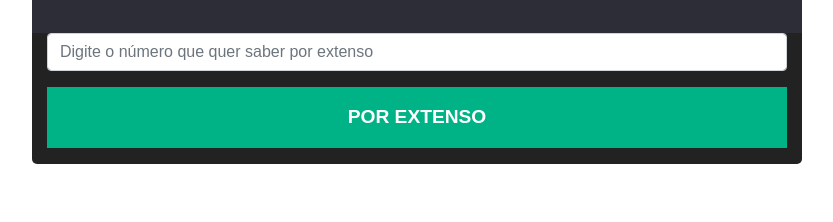
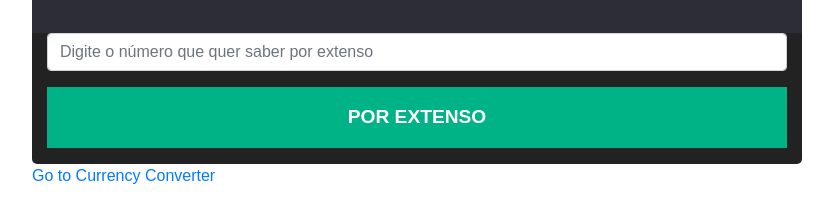
Before and after one commit to ribeiromatheus/multi-converter, a plain HTML site: page index.html in a window 1280 px wide. Shown: the part 100-322 px from the top of the page, without its empty margins (223-1056 px from the left). Drawn offline with nearby package versions, Linux system fonts and the light colour scheme.

Commit message:
Update 20/05/19

```diff
--- a/index.html
+++ b/index.html
@@ -1,6 +1,5 @@
 <!DOCTYPE html>
 <html lang="en">
-
 <head>
     <meta charset="UTF-8">
     <meta name="viewport" content="width=device-width, initial-scale=1.0">
@@ -33,8 +32,8 @@
                     <div id="output"></div>
                 </form>
         </section>
+        <a href="currency-converter.html">Go to Currency Converter</a>
     </div>
     <script src="js/script.js"></script>
 </body>
-
 </html>
```
Also changed, not shown: currency-converter.html (+1 -0 lines).
